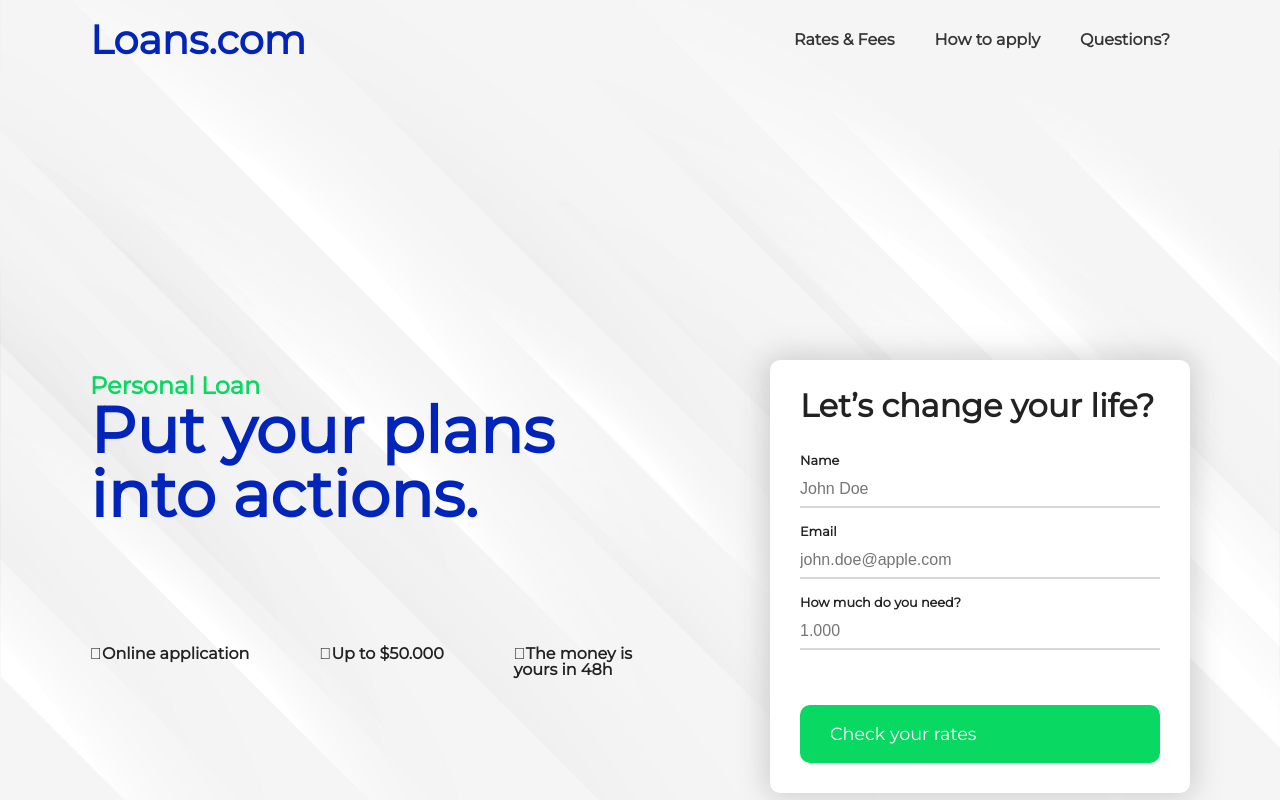
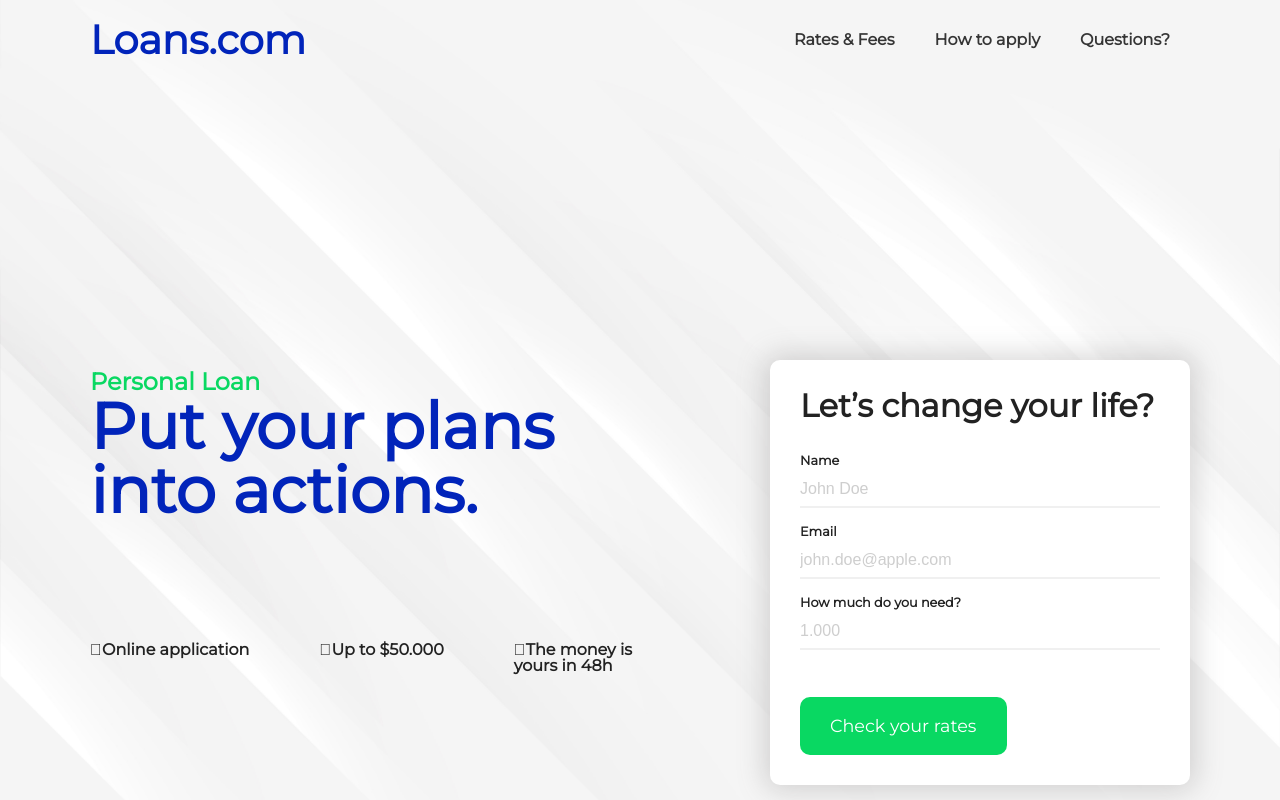
Before and after one commit to Vitus96/Loans, a plain HTML site: page index.html in a window 1280 px wide. Drawn offline with Linux system fonts and the light colour scheme; a web font is replaced by a local one.

Commit message:
Position of BUTTON in the FORM

```diff
--- a/css/style.css
+++ b/css/style.css
@@ -273,6 +273,7 @@ input [type="number"] {
     width: 360px;
     padding: 12px 0 8px 0;
     margin-bottom: 15px;
+    opacity: 0.35;
 }
 
 .input-area: {
@@ -292,7 +293,7 @@ input [type="number"] {
     color: white;
     text-decoration: none;
     border-radius: 10px;
-    margin-top: 40px;
+    margin-top: 32px;
     display: block;
-
+    width:207px;
 }
```
